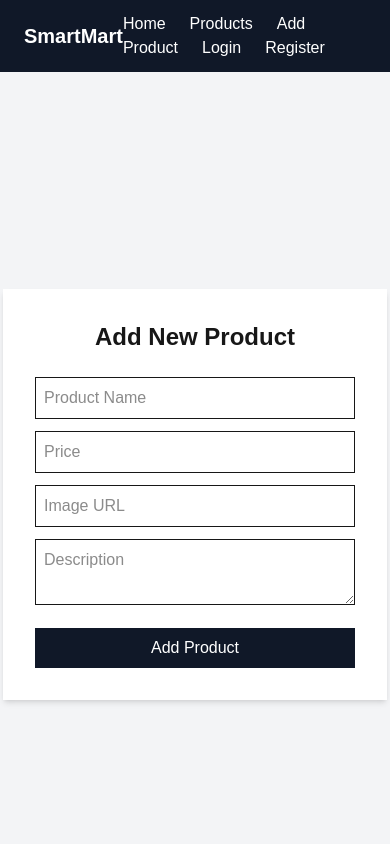
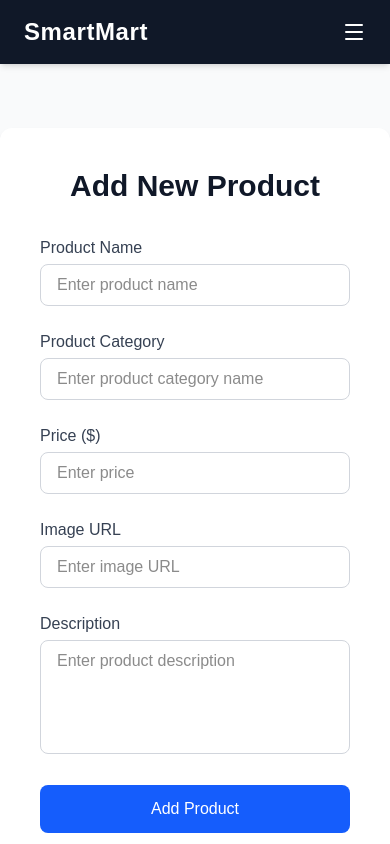
Before and after one commit to Obaidul1545/smartmart, a Next.js app: page /add-item in a window 390 px wide. Shown: the top 844 px of the page. Built offline with nearby package versions, Linux system fonts and the light colour scheme.

Commit message:
some design polish and responsive added

```diff
--- a/package.json
+++ b/package.json
@@ -9,6 +9,7 @@
     "lint": "eslint"
   },
   "dependencies": {
+    "lucide-react": "^0.562.0",
     "mongodb": "^7.0.0",
     "next": "16.1.1",
     "react": "19.2.3",
--- a/src/app/add-item/page.jsx
+++ b/src/app/add-item/page.jsx
@@ -9,6 +9,7 @@ const AddProductpage = () => {
   const [name, setName] = useState('');
   const [price, setPrice] = useState('');
   const [description, setDescription] = useState('');
+  const [category, setCategory] = useState('');
   const [image, setImage] = useState('');
 
   const handleSubmit = async (e) => {
@@ -18,6 +19,7 @@ const AddProductpage = () => {
       name,
       price: Number(price),
       description,
+      category,
       image,
     };
     const res = await fetch(`/api/products`, {
@@ -35,49 +37,86 @@ const AddProductpage = () => {
   };
 
   return (
-    <div className="min-h-screen flex justify-center items-center bg-gray-100">
-      <form onSubmit={handleSubmit} className="bg-white p-8 shadow-md w-96">
-        <h2 className="text-2xl font-bold mb-6 text-center">Add New Product</h2>
+    <div className="min-h-screen flex items-center justify-center bg-gray-50 py-16">
+      <div className="bg-white shadow-md rounded-xl w-full max-w-md p-10">
+        <h2 className="text-3xl font-bold text-gray-900 text-center mb-8">
+          Add New Product
+        </h2>
 
+        <form onSubmit={handleSubmit} className="space-y-6">
+          <div>
+            <label className="block text-gray-700 font-medium mb-1">
+              Product Name
+            </label>
             <input
               type="text"
-          placeholder="Product Name"
-          className="border p-2 w-full mb-3"
+              placeholder="Enter product name"
+              className="border border-gray-300 rounded-lg px-4 py-2 w-full focus:ring-2 focus:ring-blue-600 focus:outline-none"
               required
               onChange={(e) => setName(e.target.value)}
             />
+          </div>
+          <div>
+            <label className="block text-gray-700 font-medium mb-1">
+              Product Category
+            </label>
+            <input
+              type="text"
+              placeholder="Enter product category name"
+              className="border border-gray-300 rounded-lg px-4 py-2 w-full focus:ring-2 focus:ring-blue-600 focus:outline-none"
+              required
+              onChange={(e) => setCategory(e.target.value)}
+            />
+          </div>
 
+          <div>
+            <label className="block text-gray-700 font-medium mb-1">
+              Price ($)
+            </label>
             <input
               type="number"
-          placeholder="Price"
-          className="border p-2 w-full mb-3"
+              placeholder="Enter price"
+              className="border border-gray-300 rounded-lg px-4 py-2 w-full focus:ring-2 focus:ring-blue-600 focus:outline-none"
               required
               onChange={(e) => setPrice(e.target.value)}
             />
+          </div>
 
+          <div>
+            <label className="block text-gray-700 font-medium mb-1">
+              Image URL
+            </label>
             <input
               type="text"
-          placeholder="Image URL"
-          className="border p-2 w-full mb-3"
+              placeholder="Enter image URL"
+              className="border border-gray-300 rounded-lg px-4 py-2 w-full focus:ring-2 focus:ring-blue-600 focus:outline-none"
               required
               onChange={(e) => setImage(e.target.value)}
             />
+          </div>
 
+          <div>
+            <label className="block text-gray-700 font-medium mb-1">
+              Description
+            </label>
             <textarea
-          placeholder="Description"
-          className="border p-2 w-full mb-4"
+              placeholder="Enter product description"
+              className="border border-gray-300 rounded-lg px-4 py-2 w-full focus:ring-2 focus:ring-blue-600 focus:outline-none resize-none"
+              rows={4}
               required
               onChange={(e) => setDescription(e.target.value)}
             />
+          </div>
 
           <button
             type="submit"
-          className="bg-gray-900 text-white w-full py-2 cursor-pointer"
+            className="bg-blue-600 hover:bg-blue-700 text-white w-full py-3 rounded-lg font-medium transition cursor-pointer"
           >
             Add Product
           </button>
         </form>
       </div>
+    </div>
   );
 };
 
--- a/src/app/items/page.jsx
+++ b/src/app/items/page.jsx
@@ -1,4 +1,4 @@
-import Link from 'next/link';
+import ProductCard from '@/components/ProductCard';
 import React from 'react';
 
 const getProducts = async () => {
@@ -63,27 +63,12 @@ const ProductsPage = async () => {
   const products = await getProducts();
 
   return (
-    <div className="p-10">
-      <h1 className="text-3xl font-bold mb-6">SmartMart Products</h1>
+    <div className="container mx-auto my-10 px-4">
+      <h1 className="text-3xl font-bold my-10">SmartMart Products</h1>
 
-      <div className="grid grid-cols-3 gap-6">
+      <div className="grid grid-cols-1 md:grid-cols-3 gap-6">
         {products.map((item) => (
-          <div key={item._id} className="border p-4 shadow-sm">
-            <img
-              src={item.image}
-              className="h-40 w-full object-cover mb-3"
-              alt=""
-            />
-            <h3 className="text-xl font-semibold">{item.name}</h3>
-            <p className="text-gray-600">${item.price}</p>
-
-            <Link
-              href={`/items/${item._id}`}
-              className="text-blue-600 mt-2 inline-block"
-            >
-              View Details →
-            </Link>
-          </div>
+          <ProductCard key={item._id} item={item} />
         ))}
       </div>
     </div>
--- a/src/components/Navbar.jsx
+++ b/src/components/Navbar.jsx
@@ -2,11 +2,13 @@
 import Link from 'next/link';
 import { usePathname, useRouter } from 'next/navigation';
 import React, { useEffect, useState } from 'react';
+import { X, Menu } from 'lucide-react';
 
 const Navbar = () => {
   const [isLoggedIn, setIsLoggedIn] = useState(false);
   const router = useRouter();
   const pathname = usePathname();
+  const [isOpen, setIsOpen] = useState(false);
 
   useEffect(() => {
     const isAuth = document.cookie
@@ -19,38 +21,99 @@ const Navbar = () => {
 
   const handleLogout = () => {
     // cookie remove
-    document.cookie = 'sauth=; path=/; ';
+    document.cookie = 'auth=; path=/; ';
 
     setIsLoggedIn(false);
     router.push('/login');
   };
 
   return (
-    <nav className=" bg-gray-900">
-      <div className="container mx-auto flex justify-between items-center px-6 py-3  text-white ">
-        <Link href={'/'} className="text-xl font-bold">
+    <nav className="bg-gray-900 text-white shadow-md">
+      <div className="max-w-7xl mx-auto px-6 py-4 flex justify-between items-center">
+        <Link href="/" className="text-2xl font-bold tracking-wide">
           SmartMart
         </Link>
 
-        <div className="space-x-6">
-          <Link href="/">Home</Link>
-          <Link href="/items">Products</Link>
-          <Link href="/add-item">Add Product</Link>
+        <div className="hidden md:flex items-center space-x-6">
+          <Link href="/" className="hover:text-blue-500 transition">
+            Home
+          </Link>
+          <Link href="/items" className="hover:text-blue-500 transition">
+            Products
+          </Link>
+          <Link href="/add-item" className="hover:text-blue-500 transition">
+            Add Product
+          </Link>
+
           {!isLoggedIn ? (
             <>
-              <Link href="/login">Login</Link>
-              <Link href="/register">Register</Link>
+              <Link href="/login" className="hover:text-blue-500 transition">
+                Login
+              </Link>
+              <Link href="/register" className="hover:text-blue-500 transition">
+                Register
+              </Link>
             </>
           ) : (
             <button
               onClick={handleLogout}
-              className="text-red-400 hover:text-red-500 cursor-pointer"
+              className="text-red-400 hover:text-red-500 transition"
             >
               Logout
             </button>
           )}
         </div>
+
+        <div className="md:hidden flex items-center">
+          <button
+            onClick={() => setIsOpen(!isOpen)}
+            className="focus:outline-none"
+          >
+            {isOpen ? <X size={24} /> : <Menu size={24} />}
+          </button>
+        </div>
       </div>
+
+      {isOpen && (
+        <div className="md:hidden bg-gray-900 px-6 pb-4 space-y-2">
+          <Link href="/" className="block hover:text-blue-500 transition">
+            Home
+          </Link>
+          <Link href="/items" className="block hover:text-blue-500 transition">
+            Products
+          </Link>
+          <Link
+            href="/add-item"
+            className="block hover:text-blue-500 transition"
+          >
+            Add Product
+          </Link>
+
+          {!isLoggedIn ? (
+            <>
+              <Link
+                href="/login"
+                className="block hover:text-blue-500 transition"
+              >
+                Login
+              </Link>
+              <Link
+                href="/register"
+                className="block hover:text-blue-500 transition"
+              >
+                Register
+              </Link>
+            </>
+          ) : (
+            <button
+              onClick={handleLogout}
+              className="w-full text-left text-red-400 hover:text-red-500 transition"
+            >
+              Logout
+            </button>
+          )}
+        </div>
+      )}
     </nav>
   );
 };
--- a/src/components/ProductCard.jsx
+++ b/src/components/ProductCard.jsx
@@ -1,25 +1,23 @@
 import Link from 'next/link';
 import React from 'react';
 
-const ProductCard = () => {
+const ProductCard = ({ item }) => {
   return (
     <div className="bg-white shadow-md rounded-xl overflow-hidden hover:shadow-lg transition">
       <img
-        src="https://images.unsplash.com/photo-1517336714731-489689fd1ca8"
-        alt="Laptop"
+        src={item.image}
+        alt={item.name}
         className="w-full h-48 object-cover hover:scale-105 transition-all"
       />
       <div className="p-6">
         <h4 className="text-lg font-semibold text-gray-900 mb-2">
-          Smart Laptop Pro
+          {item.name}
         </h4>
-        <p className="text-gray-600 text-sm mb-4">
-          High-performance laptop for professionals.
-        </p>
+        <p className="text-gray-600 text-sm mb-4">{item.description}</p>
         <div className="flex items-center justify-between">
-          <span className="font-bold text-gray-900">$1299</span>
+          <span className="font-bold text-xl text-gray-900">${item.price}</span>
           <Link
-            href="/items"
+            href={`/items/${item._id}`}
             className="bg-blue-600 hover:bg-blue-700 text-white px-4 py-2 rounded-lg text-sm"
           >
             View
--- a/src/components/home/PopularProducts.jsx
+++ b/src/components/home/PopularProducts.jsx
@@ -2,7 +2,15 @@ import Link from 'next/link';
 import React from 'react';
 import ProductCard from '../ProductCard';
 
-const PopularProducts = () => {
+const getProducts = async () => {
+  const res = await fetch(`${process.env.PUBLIC_BASE_URL}/api/products`, {
+    cache: 'no-store',
+  });
+  return res.json();
+};
+
+const PopularProducts = async () => {
+  const products = await getProducts();
   return (
     <div>
       <section className="bg-gray-50 py-20">
@@ -16,11 +24,10 @@ const PopularProducts = () => {
             </p>
           </div>
 
-          <div className="grid grid-cols-1 sm:grid-cols-2 md:grid-cols-3 gap-8">
-            {/* Product Card */}
-            <ProductCard />
-            <ProductCard />
-            <ProductCard />
+          <div className="grid grid-cols-1 md:grid-cols-3 gap-6">
+            {products.map((item) => (
+              <ProductCard key={item._id} item={item} />
+            ))}
           </div>
 
           {/* CTA */}
```
Also changed, not shown: src/app/items/[id]/page.jsx (+18 -16 lines), 1 other file (tests, documents, lock files or other folders). Lines whose indentation alone changed are shown as unchanged.
